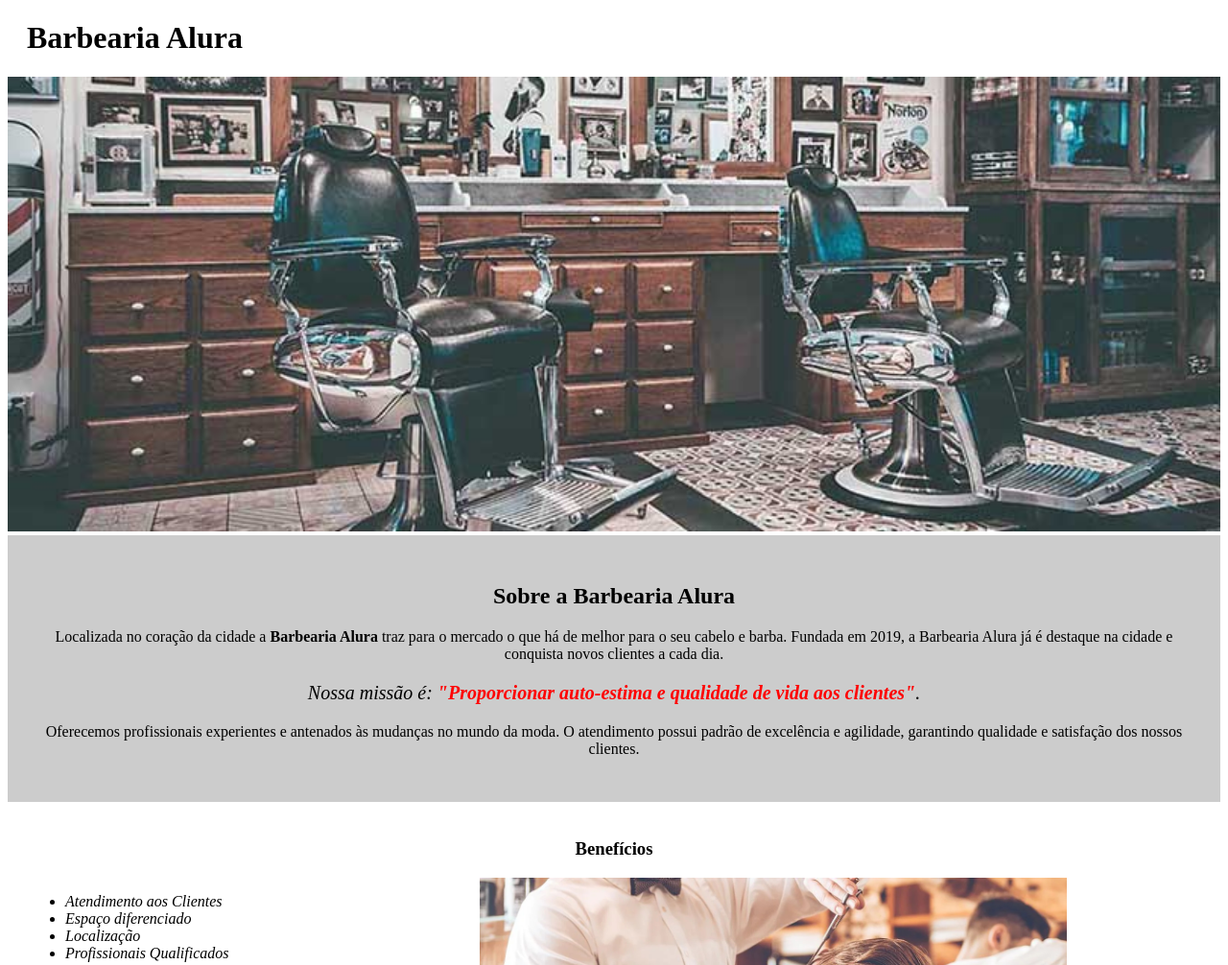
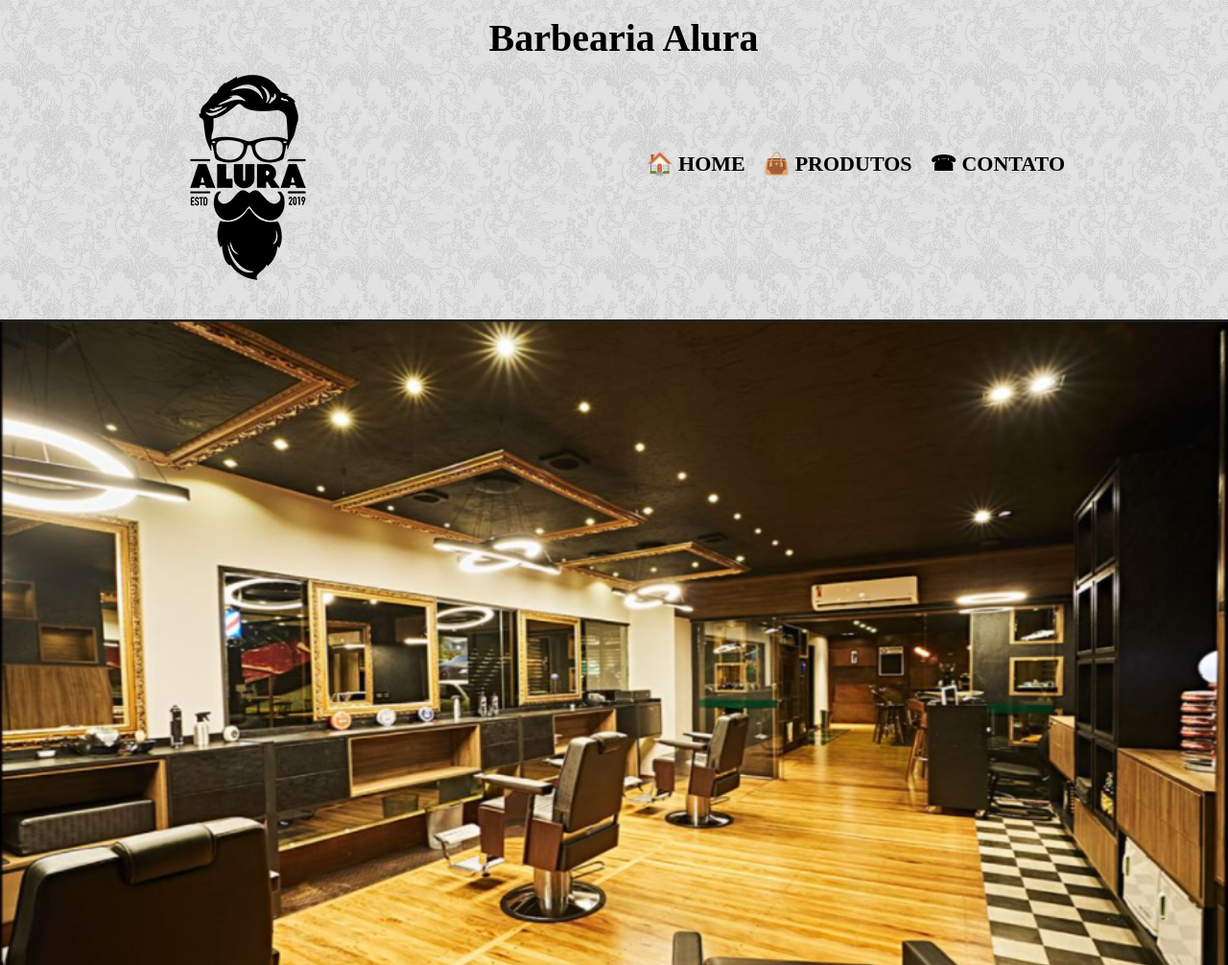
Before and after one commit to rafael-silveirap/projeto-html-css, a plain HTML site: page primeira-pagina/index.html in a window 1280 px wide. Shown: the top 1006 px of the page at 96% size. Drawn offline with Linux system fonts and the light colour scheme.

Commit message:
Adicionando a página produtos e algumas alterações na pagina principal

```diff
--- /dev/null
+++ b/pagina-produtos/produtos.css
@@ -0,0 +1,106 @@
+header{
+	background: url(background-cinza.png);
+	padding: 20px 0;
+}
+
+.caixa{
+	position: relative;
+	width: 940px;
+	margin: 0 auto;
+}
+
+.titulo-principal{
+	padding-left: 20px;
+	font-weight: bold;
+	text-align: center;
+	font-size: 40px;
+}
+
+nav{
+	position: absolute;
+	top:  140px;
+	right: 0;
+}
+
+nav li{
+	display: inline;
+	margin-left: 15px;
+}
+
+nav a{
+	text-transform: uppercase;
+	color: #000000;
+	font-weight: bold;
+	font-size: 22px;
+	text-decoration: none;
+}
+
+nav a:hover {
+	color: #4169E1;
+	text-decoration: underline;
+}
+
+nav a:active {
+	color: #2E8B57;
+}
+
+.produtos{
+	width: 940px;
+	margin: 0 auto;
+	padding: 50px 0;
+}
+
+.produtos li{
+	display: inline-block;
+	text-align: center;
+	width: 30%;
+	vertical-align: top;
+	margin: 0 1.5%;
+	padding: 30px 20px;
+	box-sizing: border-box;
+	border: 3px solid #000000;
+	border-top-width: 10px;
+	border-radius: 0px 0px 12px 12px
+}
+
+.produtos li:hover {
+	border-color: #4169E1;
+	border-width: 4px;
+	font-size: ;
+
+}
+
+.produtos li:active {
+	border-color: #2E8B57;
+}
+
+.produtos li:hover h2 {
+	font-size: 34px;
+}
+
+.produtos h2{
+	font-size: 32px;
+	font-weight: bold;
+}
+
+.produto-descrição{
+	font-size: 19px;
+}
+
+.produto-preço{
+	font-size: 22px;
+	font-weight: bold;
+	margin-top: 10px;
+}
+
+footer{
+	text-align: center;
+	background: url(background-rodape.png);
+	padding: 25px 0;
+}
+
+.copyright{
+	color: #FFFFFF;
+	font-size: 15px;
+	margin: 12px 0;
+}
--- /dev/null
+++ b/pagina-produtos/reset.css
@@ -0,0 +1,48 @@
+/* http://meyerweb.com/eric/tools/css/reset/
+   v2.0 | 20110126
+   License: none (public domain)
+*/
+
+html, body, div, span, applet, object, iframe,
+h1, h2, h3, h4, h5, h6, p, blockquote, pre,
+a, abbr, acronym, address, big, cite, code,
+del, dfn, em, img, ins, kbd, q, s, samp,
+small, strike, strong, sub, sup, tt, var,
+b, u, i, center,
+dl, dt, dd, ol, ul, li,
+fieldset, form, label, legend,
+table, caption, tbody, tfoot, thead, tr, th, td,
+article, aside, canvas, details, embed,
+figure, figcaption, footer, header, hgroup,
+menu, nav, output, ruby, section, summary,
+time, mark, audio, video {
+	margin: 0;
+	padding: 0;
+	border: 0;
+	font-size: 100%;
+	font: inherit;
+	vertical-align: baseline;
+}
+/* HTML5 display-role reset for older browsers */
+article, aside, details, figcaption, figure,
+footer, header, hgroup, menu, nav, section {
+	display: block;
+}
+body {
+	line-height: 1;
+}
+ol, ul {
+	list-style: none;
+}
+blockquote, q {
+	quotes: none;
+}
+blockquote:before, blockquote:after,
+q:before, q:after {
+	content: '';
+	content: none;
+}
+table {
+	border-collapse: collapse;
+	border-spacing: 0;
+}
--- a/primeira-pagina/index.html
+++ b/primeira-pagina/index.html
@@ -3,14 +3,26 @@
 	<head>
 		<meta charset="UTF-8">
 		<title>Barbearia Alura</title>
+		<link rel="stylesheet" href="reset.css">
 		<link rel="stylesheet" href="style.css">
 	</head>
 
 	<body>
 		<header>
-			<h1 class="titulo-principal">Barbearia Alura</h1>
+			<div class="caixa">
+				<h1 class="titulo-principal">Barbearia Alura</h1>
+				<h1><img src="logo.png"></h1>
+
+				<nav>
+					<ul class="navegacao">
+						<li><a href="index.html">&#127968; Home</a></li>
+						<li><a href="../pagina-produtos/produtos.html">&#128092; Produtos</a></li>
+						<li><a href="../pagina-contatos/contatos.html">&phone; Contato</a></li>
+					</ul>
+				</nav>
+			</div>
 		</header>
-		<img id="banner" src="banner.jpg">
+		<img id="banner" src="banner.png">
 		<div class="principal">
 			<h2 class="titulo-centralizado">Sobre a Barbearia Alura</h2>
 
@@ -21,13 +33,13 @@
 			<p>Oferecemos profissionais experientes e antenados às mudanças no mundo da moda. O atendimento possui padrão de excelência e agilidade, garantindo qualidade e satisfação dos nossos clientes.</p>
 		</div>
 		<div class="beneficios">
-			<h3 class="titulo-centralizado">Benefícios</h3>
+			<h3 class="titulo-beneficios">Benefícios</h3>
 
-			<ul>
-				<li class="itens">Atendimento aos Clientes</li>
-				<li class="itens">Espaço diferenciado</li>
-				<li class="itens">Localização</li>
-				<li class="itens">Profissionais Qualificados</li>
+			<ul class="serviços">
+				<li class="itens">&bull; Atendimento aos Clientes</li>
+				<li class="itens">&bull; Espaço diferenciado</li>
+				<li class="itens">&bull; Localização</li>
+				<li class="itens">&bull; Profissionais qualificados</li>
 			</ul>
 
 			<img src="beneficios.jpg" class="imagembeneficios">
--- /dev/null
+++ b/primeira-pagina/reset.css
@@ -0,0 +1,48 @@
+/* http://meyerweb.com/eric/tools/css/reset/
+   v2.0 | 20110126
+   License: none (public domain)
+*/
+
+html, body, div, span, applet, object, iframe,
+h1, h2, h3, h4, h5, h6, p, blockquote, pre,
+a, abbr, acronym, address, big, cite, code,
+del, dfn, em, img, ins, kbd, q, s, samp,
+small, strike, strong, sub, sup, tt, var,
+b, u, i, center,
+dl, dt, dd, ol, ul, li,
+fieldset, form, label, legend,
+table, caption, tbody, tfoot, thead, tr, th, td,
+article, aside, canvas, details, embed,
+figure, figcaption, footer, header, hgroup,
+menu, nav, output, ruby, section, summary,
+time, mark, audio, video {
+	margin: 0;
+	padding: 0;
+	border: 0;
+	font-size: 100%;
+	font: inherit;
+	vertical-align: baseline;
+}
+/* HTML5 display-role reset for older browsers */
+article, aside, details, figcaption, figure,
+footer, header, hgroup, menu, nav, section {
+	display: block;
+}
+body {
+	line-height: 1;
+}
+ol, ul {
+	list-style: none;
+}
+blockquote, q {
+	quotes: none;
+}
+blockquote:before, blockquote:after,
+q:before, q:after {
+	content: '';
+	content: none;
+}
+table {
+	border-collapse: collapse;
+	border-spacing: 0;
+}
--- a/primeira-pagina/style.css
+++ b/primeira-pagina/style.css
@@ -1,9 +1,53 @@
-body {
+header{
+	background: url(background-cinza.png);
+	padding: 20px 0;
+}
 
+.caixa{
+	position: relative;
+	width: 940px;
+	margin: 0 auto;
+}
+
+nav{
+	position: absolute;
+	top:  140px;
+	right: 0;
+}
+
+nav li{
+	display: inline;
+	margin-left: 15px;
+}
+
+nav a{
+	text-transform: uppercase;
+	color: #000000;
+	font-weight: bold;
+	font-size: 22px;
+	text-decoration: none;
+}
+
+nav a:hover {
+	color: #4169E1;
+	text-decoration: underline;
+}
+
+nav a:active {
+	color: #2E8B57;
+}
+
+.titulo-principal{
+	padding-left: 20px;
+	font-weight: bold;
+	text-align: center;
+	font-size: 40px;
 }
 
 #banner {
 	width: 100%;
+	height: 760px;
+
 }
 
 .principal{
@@ -11,20 +55,30 @@ body {
 	padding: 30px;
 }
 
-.titulo-principal{
-	padding-left: 20px;
+.titulo-centralizado {
+	text-align: center;
+	font-size: 30px;
+	font-weight: bold;
+	padding-bottom: 10px;
 }
 
-.titulo-centralizado {
-	text-align: center
+.titulo-beneficios {
+	text-align: left;
+	font-size: 30px;
+	font-weight: bold;
+	padding-bottom: 10px;
+	padding-left: 30px;
+	text-align: center;
 }
 
 p {
 	text-align: center;
+	font-size: 17px;
 }
 
 #missao {
-	font-size: 20px
+	font-size: 20px;
+	font-style: italic;
 }
 
 em strong {
@@ -32,26 +86,35 @@ em strong {
 }
 
 .itens{
-	font-style: italic;
+	font-style: normal;
+	font-variant: small-caps;
+	font-size: 22px;
+	font-weight: 550;
+	margin-top: 30px;
 }
 
 .beneficios{
 	background: #FFFFFF;
 	padding: 20px;
+
 }
 
 h2{
 	text-align: center;
+	font-size: 30px;
+	font-weight: bold;
 }
 
-ul{
+.serviços{
 	display: inline-block;
 	vertical-align: top;
 	width: 20%;
 	margin-right: 15%;
-
+	padding-left: 100px;
+	padding-top: 15px;
 }
 
 .imagembeneficios{
 	width: 50%;
+	padding-top: 15px;
 }
```
Also changed, not shown: pagina-produtos/produtos.html (added, +52 -0 lines), pagina-produtos/background-cinza.png (added), pagina-produtos/background-rodape.png (added), pagina-produtos/barba.jpg (added), pagina-produtos/cabelo+barba.jpg (added), pagina-produtos/cabelo.jpg (added), pagina-produtos/logo-branco.png (added), pagina-produtos/logo.png (added), primeira-pagina/background-cinza.png (added), primeira-pagina/banner.jpg (deleted), primeira-pagina/banner.png (added), primeira-pagina/logo.png (added).
